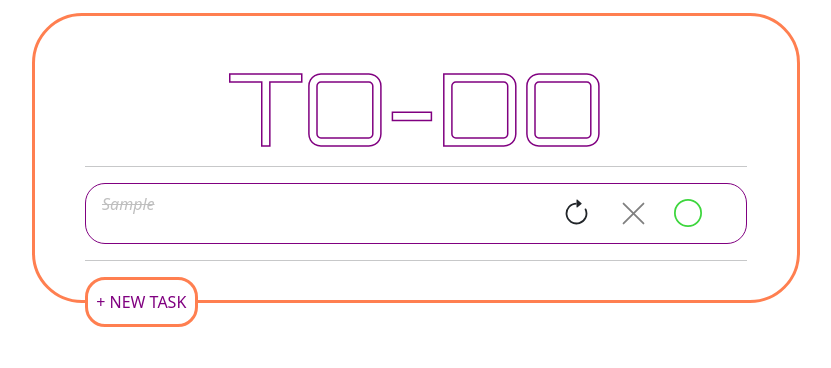
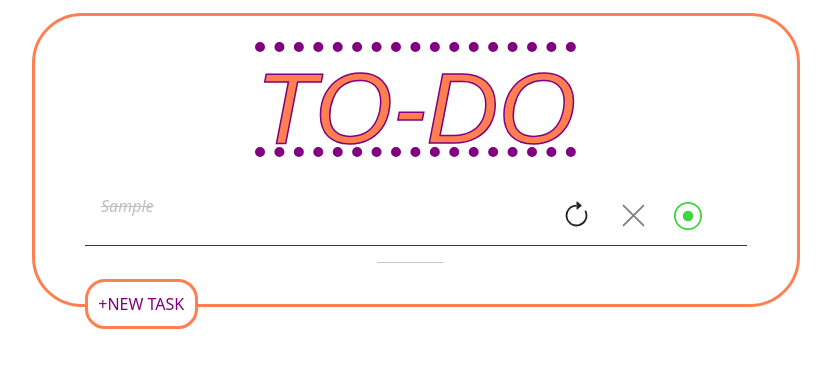
Before and after one commit to 0xsouravm/todo-styled, a Django app: page / in a window 1280 px wide. Shown: the top 368 px of the page, without its empty margins (224-1055 px from the left). Run offline with Django 3.2, Linux system fonts and the light colour scheme; tables that the repository leaves empty hold one stand-in row (values such as "Sample post").

Commit message:
fixed all bugs

```diff
--- a/templates/base.html
+++ b/templates/base.html
@@ -6,9 +6,10 @@
     <meta name="viewport" content="width=device-width, initial-scale=1.0">
     <link href="https://cdn.jsdelivr.net/npm/bootstrap@5.1.3/dist/css/bootstrap.min.css" rel="stylesheet"
         integrity="sha384-1BmE4kWBq78iYhFldvKuhfTAU6auU8tT94WrHftjDbrCEXSU1oBoqyl2QvZ6jIW3" crossorigin="anonymous">
-    <link href="https://fonts.googleapis.com/css2?family=Orbitron&display=swap" rel="stylesheet">
-
     <title>TODO</title>
+    <style>
+        @import url('https://fonts.googleapis.com/css2?family=Aleo:ital@1&display=swap');
+    </style>
 </head>
 <body>
     {% block body %}
--- a/templates/mainapp/main.html
+++ b/templates/mainapp/main.html
@@ -29,22 +29,18 @@
     }
 
     .title-todo{
-        font-style: Orbitron;
-        color: white;
+        font-style: 'Aleo', serif;
+        color: coral;
         font-size: 100px;
         -webkit-text-stroke: purple;
         -webkit-text-stroke-width: 1.5px;
         font-family: 'Orbitron', sans-serif;
         transition-duration: 1s;
         width: 100%;
-        margin-bottom: -5%;
+        margin-bottom: .5%;
         margin-top: -5%;
-    }
-
-    .title-todo:hover{
-        color:coral;
-        -webkit-text-stroke: purple;
-        -webkit-text-stroke-width: 1.5px;
+        font-style: italic;
+        text-decoration: overline underline dotted;
     }
 
     .button {
@@ -56,7 +52,7 @@
         text-decoration: none;
         display: inline-block;
         font-size: 16px;
-        margin-bottom: -11.5%;
+        margin-bottom: -11.3%;
         border-radius: 20px;
         border-color: coral;
         border-style: solid;
@@ -75,51 +71,59 @@
         box-shadow: 1px 1px 1px rgb(143, 90, 143);
     }
 
+    hr{
+        width: 10%;
+        margin-left: 44.1%;
+    }
+
 </style>
 <div class="container marwidbox">
 <center>
     <p class="title-todo">TO-DO</p>
 </center>
-<hr>
-<ul class="list-group">
-    {% for tasks in task_list %}
-    <li class="list-group-item" style="border-radius: 20px; border-color: purple;">
+<ul class="list-group list-group-flush">
+    {% for task in task_list %}
+    <li class="list-group-item" style="border-color: purple;">
         <div class="row">
-            {% if tasks.is_complete and  tasks.is_complete%}
-                <div class="col-8"><p id="finished" style="text-decoration: line-through; font-style: italic;">{{ tasks.task }}</p></div>
+            {% if task.is_complete and  task.is_complete%}
+                <div class="col-8"><p id="finished" style="text-decoration: line-through; font-style: italic;">{{ task.task }}</p></div>
             {% else %}
-                <div class="col-8"><p>{{ tasks.task }}</p></div>
+                <div class="col-8"><p>{{ task.task }}</p></div>
             {% endif %}
+            {% include 'modals.html' %}
             <div class="col-4">
-            <button type="button" class="btn onlyright" data-bs-toggle="modal" data-bs-target="#showmodal">
+            <button type="button" class="btn onlyright" data-bs-toggle="modal" data-bs-target="#modal{{ task.id }}">
             <svg xmlns="http://www.w3.org/2000/svg" width="29" height="29" fill="currentColor" class="bi bi-arrow-clockwise" viewBox="0 0 16 16">
                 <path fill-rule="evenodd" d="M8 3a5 5 0 1 0 4.546 2.914.5.5 0 0 1 .908-.417A6 6 0 1 1 8 2v1z"/>
                 <path d="M8 4.466V.534a.25.25 0 0 1 .41-.192l2.36 1.966c.12.1.12.284 0 .384L8.41 4.658A.25.25 0 0 1 8 4.466z"/>
             </svg>
             </button>
-            <a href="{% url 'remove' id=tasks.id %}" class="classmar"  style="color: gray;" data-bs-toggle="popover" data-bs-trigger="hover" title="Remove Task" >
+            <a href="{% url 'remove' id=task.id %}" class="classmar"  style="color: gray;" data-bs-toggle="popover" data-bs-trigger="hover" title="Remove Task" >
                 <svg xmlns="http://www.w3.org/2000/svg" width="29" height="29" fill="currentColor" class="bi bi-x-lg" viewBox="0 0 16 16">
                     <path fill-rule="evenodd" d="M13.854 2.146a.5.5 0 0 1 0 .708l-11 11a.5.5 0 0 1-.708-.708l11-11a.5.5 0 0 1 .708 0Z"/>
                     <path fill-rule="evenodd" d="M2.146 2.146a.5.5 0 0 0 0 .708l11 11a.5.5 0 0 0 .708-.708l-11-11a.5.5 0 0 0-.708 0Z"/>
                 </svg>
             </a>
-            {% if tasks.is_complete %}
-            <a href="{% url 'finishtoggle' id=tasks.id %}" class="classmar" style="color: rgb(61, 214, 61);" data-bs-toggle="popover" data-bs-trigger="hover" title="Renew Task">
+            {% if task.is_complete %}
+            <a href="{% url 'finishtoggle' id=task.id %}" class="classmar" style="color: rgb(61, 214, 61);" data-bs-toggle="popover" data-bs-trigger="hover" title="Renew Task">
+            <svg xmlns="http://www.w3.org/2000/svg" width="28" height="28" fill="currentColor" class="bi bi-record-circle" viewBox="0 0 16 16">
+                <path d="M8 15A7 7 0 1 1 8 1a7 7 0 0 1 0 14zm0 1A8 8 0 1 0 8 0a8 8 0 0 0 0 16z"/>
+                <path d="M11 8a3 3 0 1 1-6 0 3 3 0 0 1 6 0z"/>
+            </svg>
             {% else %}
-            <a href="{% url 'finishtoggle' id=tasks.id %}" class="classmar" style="color: red;" data-bs-toggle="popover" data-bs-trigger="hover" title="Task Complete">
-            {% endif %}
+            <a href="{% url 'finishtoggle' id=task.id %}" class="classmar" style="color: red;" data-bs-toggle="popover" data-bs-trigger="hover" title="Task Complete">
             <svg xmlns="http://www.w3.org/2000/svg" width="28" height="28" fill="currentColor" class="bi bi-circle" viewBox="0 0 16 16">
                 <path d="M8 15A7 7 0 1 1 8 1a7 7 0 0 1 0 14zm0 1A8 8 0 1 0 8 0a8 8 0 0 0 0 16z"/>
             </svg>
+            {% endif %}
             </a>
             </div>
         </div>
     </li>
-    {% include 'modals.html' %}
     {% endfor %}
 </ol>
 <hr>
-<button class="button" data-bs-toggle="modal" data-bs-target="#taskentermodal">+ NEW TASK</button>
+<button class="button" data-bs-toggle="modal" data-bs-target="#taskentermodal">+NEW TASK</button>
 <div class="modal fade" id="taskentermodal" tabindex="-1" aria-labelledby="exampleModalLabel" aria-hidden="true">
     <div class="modal-dialog">
       <div class="modal-content">
@@ -135,7 +139,7 @@
               <input class="form-control" id="message-text" style="border-radius: 20px; border-color: purple; height: 50px;" placeholder="Write New Task" aria-label="With textarea" name="task_added" ></input>
             </div>
             <div class="modal-footer">
-                <button type="submit" class="btn btn-outline-secondary" style="border-radius: 0px;">Add</button>
+                <button type="submit" class="btn btn-outline-dark" style="border-radius: 0px;">Add</button>
             </div>
           </form>
         </div>
@@ -143,5 +147,4 @@
     </div>
   </div>
 </div>
-
 {% endblock %}
--- a/templates/modals.html
+++ b/templates/modals.html
@@ -1,4 +1,4 @@
-<div class="modal fade" id="showmodal" tabindex="-1" aria-labelledby="exampleModalLabel" aria-hidden="true">
+<div class="modal fade" id="modal{{ task.id }}" tabindex="-1" aria-labelledby="exampleModalLabel" aria-hidden="true">
   <div class="modal-dialog">
     <div class="modal-content">
       <div class="modal-header">
@@ -6,14 +6,14 @@
         <button type="button" class="btn-close" data-bs-dismiss="modal" aria-label="Close"></button>
       </div>
       <div class="modal-body">
-          <form action="{% url 'modifytask' id=tasks.id %}" method="post">
+        <form action="{% url 'modifytask' id=task.id %}" method="post">
           {% csrf_token %}
           <div class="mb-3">
-              <label for="message-text" class="col-form-label">Modified Task:</label>
-              <input class="form-control" id="message-text" name="modified" style="border-radius: 20px; border-color: purple; height: 50px;"></input>
+            <label for="message-text" class="col-form-label">New Task:</label>
+            <input class="form-control" id="message-text" name="modified" style="border-radius: 20px; border-color: purple; height: 50px;" value="{{task.task}}"></input>
           </div>
           <div class="modal-footer">
-                <button type="submit" class="btn btn-outline-secondary" style="border-radius: 0px;">Update</button>
+              <button type="submit" class="btn btn-outline-dark" style="border-radius: 0px;">Update</button>
           </div>
         </form>
       </div>
```
Lines whose indentation alone changed are shown as unchanged.
